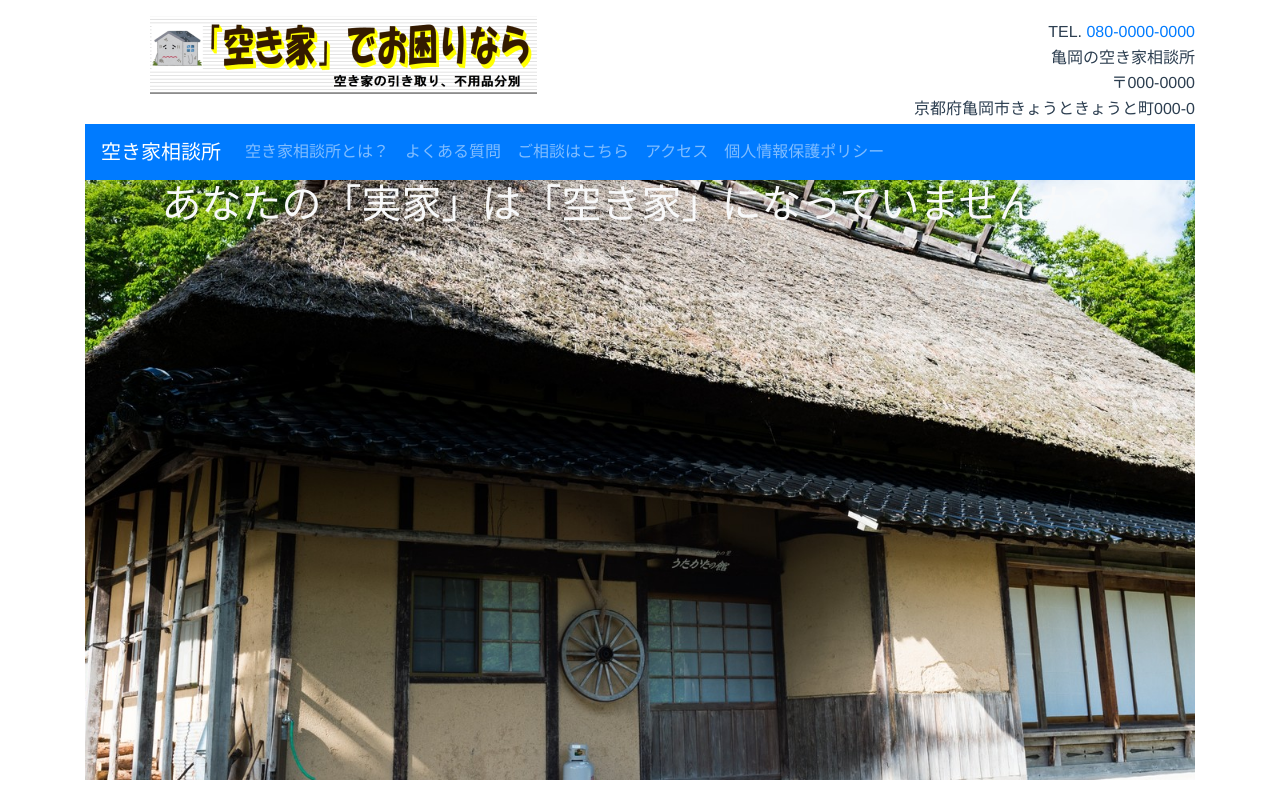
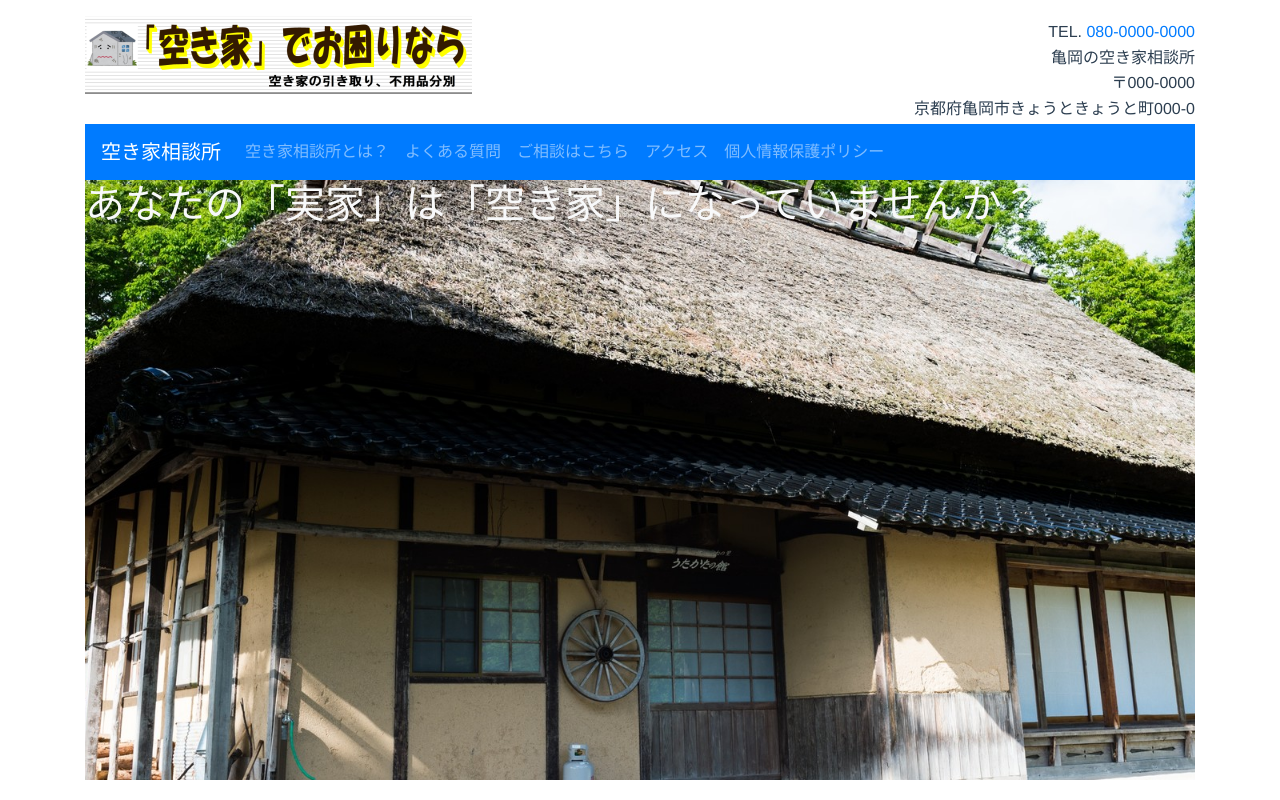
Before and after one commit to nakamura0736/empty-house, a Vue app: page /questions in a window 1280 px wide. Built offline with nearby package versions, Linux system fonts and the light colour scheme.

Commit message:
top section adjusting.

```diff
--- a/src/App.vue
+++ b/src/App.vue
@@ -1,17 +1,17 @@
 <template>
   <div id='app'>
-    <b-container fluid='xl'>
+    <b-container>
       <b-row id='top' class='mt-3 mb-2'>
-        <b-col id='top-logo'>
+        <b-col id='top-logo' md='6' sm='12' xs='12'>
           <img src="./assets/img/top_logo.png" alt="top_logo">
         </b-col>
-        <b-col id='top-access'>
+        <b-col id='top-access' md='6' sm='12' xs='12'>
           <p>TEL. <a href="tel:117">080-0000-0000</a></p><br>
           <p>亀岡の空き家相談所</p><br>
           <p>〒000-0000</p><br>
           <p>京都府亀岡市きょうときょうと町000-0</p>
         </b-col>
-      </b-row >
+      </b-row>
       <b-navbar id='navbar' toggleable='lg' type='dark' variant='primary'>
         <b-navbar-brand class='mb-0' to='/'>空き家相談所</b-navbar-brand>
 
@@ -44,9 +44,16 @@ export default {
   font-family: 'Avenir', Helvetica, Arial, sans-serif;
   -webkit-font-smoothing: antialiased;
   -moz-osx-font-smoothing: grayscale;
-  text-align: center;
+  /* text-align: center; */
   color: #2c3e50;
-  /* margin-top: 60px; */
+}
+.container{
+  padding-left: 0px;
+  padding-right: 0px;
+}
+img {
+  max-width: 100%;
+  height: auto;
 }
 #top-access {
   line-height: 0.8;
@@ -59,9 +66,4 @@ export default {
   padding-top: 0;
   padding-bottom: 0;
 }
-#top-logo{
-  padding-left: 0;
-  /* margin-left: 0; */
-
-}
 </style>
```
